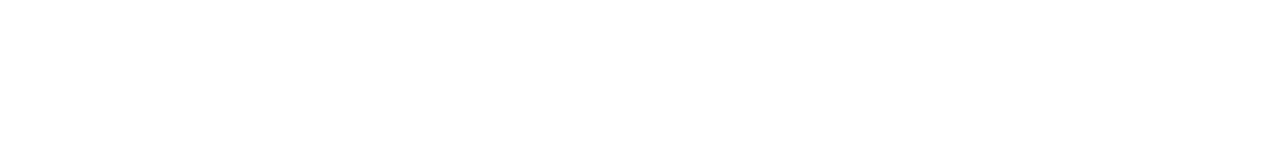
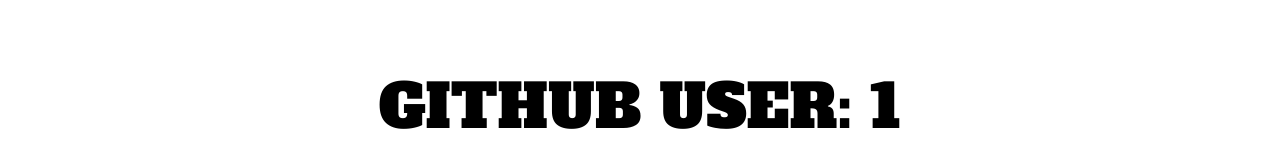
Before and after one commit to Rionna/api-party, a React (Create React App) app: page /github/1 in a window 1280 px wide. Shown: the part 757-924 px from the top of the page. Before the commit the page ends 800 px from the top, so only its background shows below. Built offline with nearby package versions, Linux system fonts and the light colour scheme; a web font is replaced by a local one.

Commit message:
Add GuthubUser component and route with params

```diff
--- a/src/Github.js
+++ b/src/Github.js
@@ -1,6 +1,8 @@
 import React, { Component } from 'react'
+import { Route } from 'react-router-dom'
 
 import './Github.css'
+import GithubUser from './GithubUser'
 
 class Github extends Component {
   state = {
@@ -39,6 +41,8 @@
             </button>
           </div>
         </form>
+
+        <Route path="/github/:username" component={GithubUser} />
       </div>
     )
   }
--- /dev/null
+++ b/src/GithubUser.js
@@ -0,0 +1,15 @@
+import React, { Component } from 'react'
+
+class GithubUser extends Component {
+  render() {
+    const { params } = this.props.match
+
+    return (
+      <div className="GithubUser">
+        <h1>GitHub user: {params.username}</h1>
+      </div>
+    )
+  }
+}
+
+export default GithubUser
```
